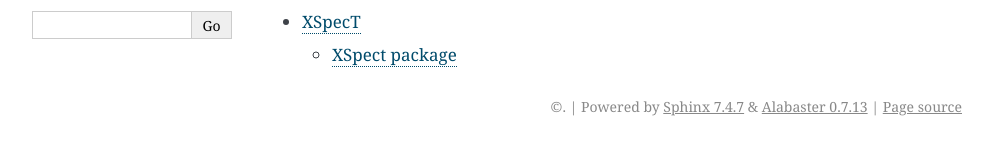
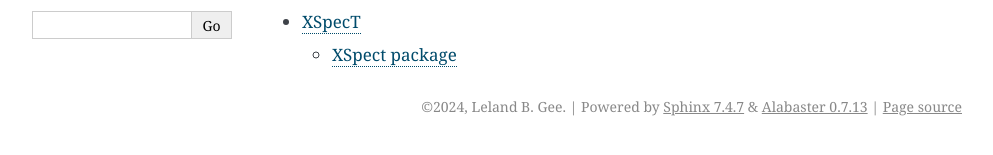
Before and after one commit to lg345/XSpect, a Sphinx documentation site: the page built from docs/index.rst, in a window 1280 px wide. Shown: the part 160-315 px from the top of the page, without its empty margins (148-1141 px from the left). Built offline with Sphinx 7.4.7, drawn with Linux system fonts in a browser that asks for light colours.

Commit message:
Update conf.py

```diff
--- a/docs/conf.py
+++ b/docs/conf.py
@@ -6,26 +6,26 @@
 # -- Project information -----------------------------------------------------
 # https://www.sphinx-doc.org/en/master/usage/configuration.html#project-information
 
-#import os
-#import sys
+import os
+import sys
 
-#sys.path.insert(0, os.path.abspath(".."))
+sys.path.insert(0, os.path.abspath(".."))
 
-#project = 'XSpecT'
-#copyright = '2024, Leland B. Gee'
-#author = 'Leland B. Gee'
-#release = '0.1'
+project = 'XSpecT'
+copyright = '2024, Leland B. Gee'
+author = 'Leland B. Gee'
+release = '0.1'
 
 # -- General configuration ---------------------------------------------------
 # https://www.sphinx-doc.org/en/master/usage/configuration.html#general-configuration
 
-#extensions = ["sphinx.ext.todo", "sphinx.ext.viewcode", "sphinx.ext.autodoc"]
+extensions = ["sphinx.ext.todo", "sphinx.ext.viewcode", "sphinx.ext.autodoc"]
 
-#templates_path = ['_templates']
-#exclude_patterns = ['_build', 'Thumbs.db', '.DS_Store']
+templates_path = ['_templates']
+exclude_patterns = ['_build', 'Thumbs.db', '.DS_Store']
 
 # -- Options for HTML output -------------------------------------------------
 # https://www.sphinx-doc.org/en/master/usage/configuration.html#options-for-html-output
 
 #html_theme = 'sphinx_rtd_theme'
-#html_static_path = ['_static']
+html_static_path = ['_static']
```
